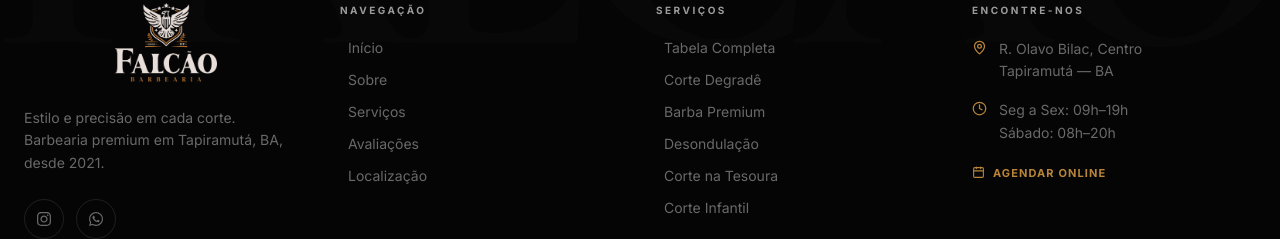
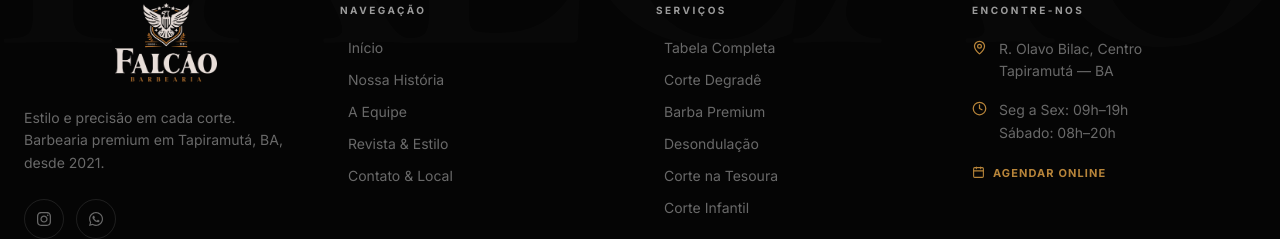
Before and after one commit to Marcos-Gabriell/Falcao-barbearia, a Next.js app: page / in a window 1280 px wide. Shown: the part 10370-10609 px from the top of the page. Built offline with nearby package versions, Linux system fonts and the light colour scheme; a web font is replaced by a local one.

Commit message:
correcoes 3

```diff
--- a/app/components/Footer.tsx
+++ b/app/components/Footer.tsx
@@ -19,12 +19,12 @@ const stagger: Variants = {
 };
 
 const linksPrincipais = [
-  { nome: "Início",            url: "/" },
-  { nome: "Sobre",             url: "/#sobre" },
-  { nome: "Serviços",          url: "/#servicos" },
-  { nome: "Avaliações",        url: "/#avaliacoes" },
-  { nome: "Localização",       url: "/#localizacao" },
-];
+    { nome: "Início", url: "/" },
+    { nome: "Nossa História", url: "/sobre" },
+    { nome: "A Equipe", url: "/equipe" },
+    { nome: "Revista & Estilo", url: "/estilo" },
+    { nome: "Contato & Local", url: "/contato" },
+  ];
 
   const linksServicos = [
     { nome: "Tabela Completa", url: "/servicos" },
```
